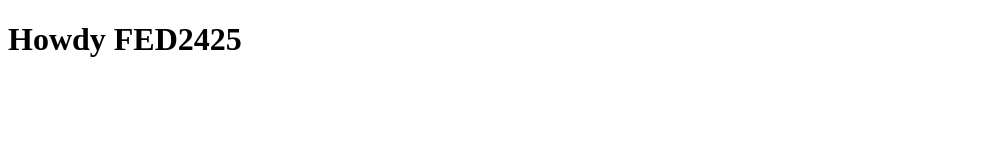
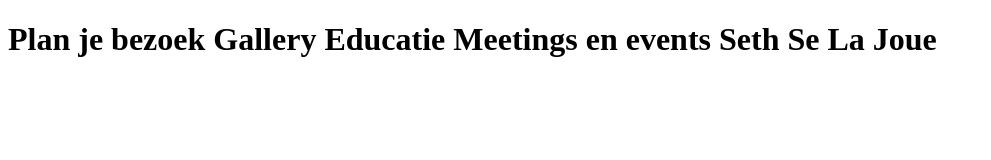
Before and after one commit to SaraiBenjamins/FvD, a plain HTML site: page index.html in a window 1280 px wide. Shown: the whole page, without its empty margins (0-991 px from the left). Drawn offline with Linux system fonts and the light colour scheme.

Commit message:
Add files via upload

```diff
--- a/index.html
+++ b/index.html
@@ -3,7 +3,7 @@
 
 <head>
 	<meta charset="UTF-8">
-	<meta name="author" content="jouw naam">
+	<meta name="author" content="SaraïBenjamins">
 	<meta name="viewport" content="width=device-width, initial-scale=1">
 
 	<title>Howdy FED2425</title>
@@ -13,7 +13,11 @@
 </head>
 
 <body>
-	<h1>Howdy FED2425</h1>
+	<h1>Plan je bezoek
+		Gallery
+		Educatie
+		Meetings en events
+		Seth Se La Joue</h1>
 
 	<script defer src="scripts/script.js"></script>
 </body>
```
Also changed, not shown: readme-images/dynamischdeel2.png (added), readme-images/heleframe.jpg (added), 2 other files.
